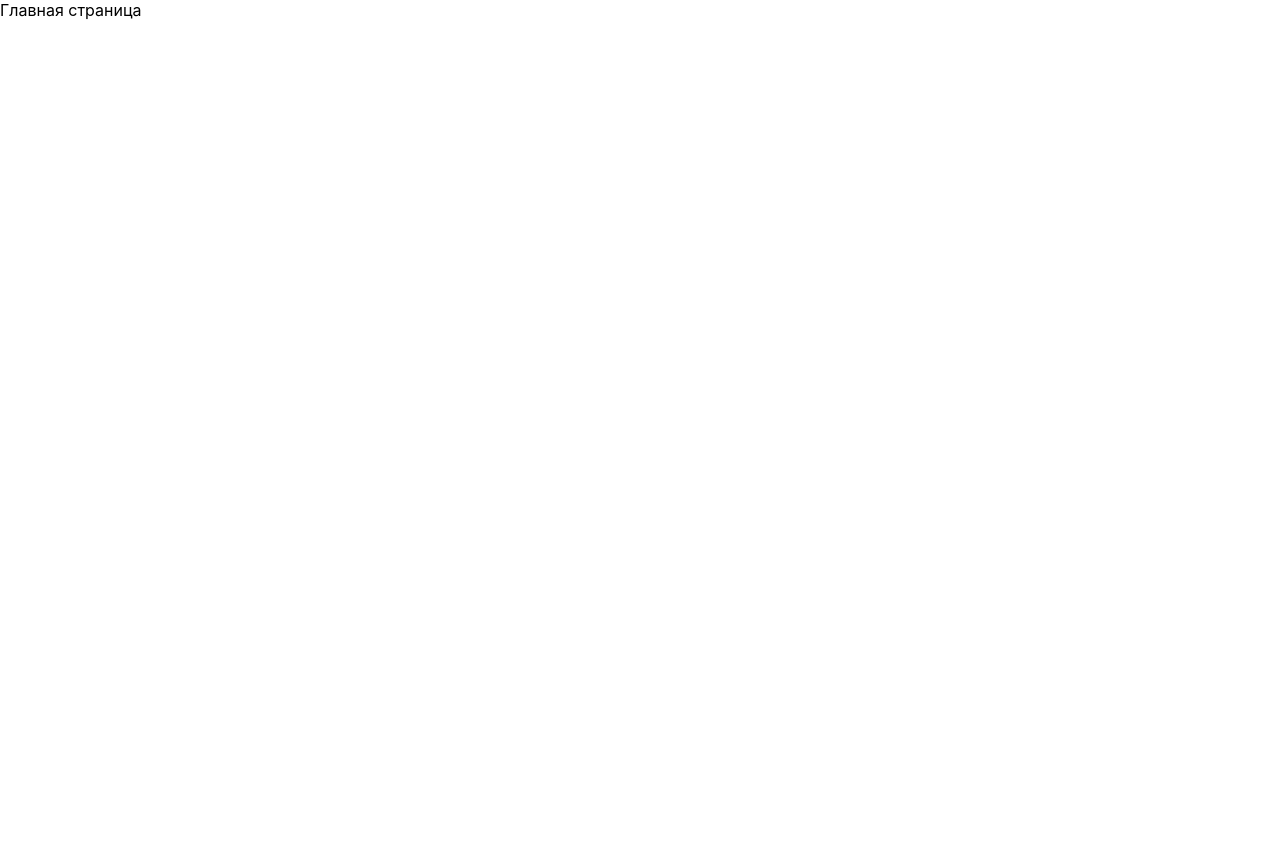
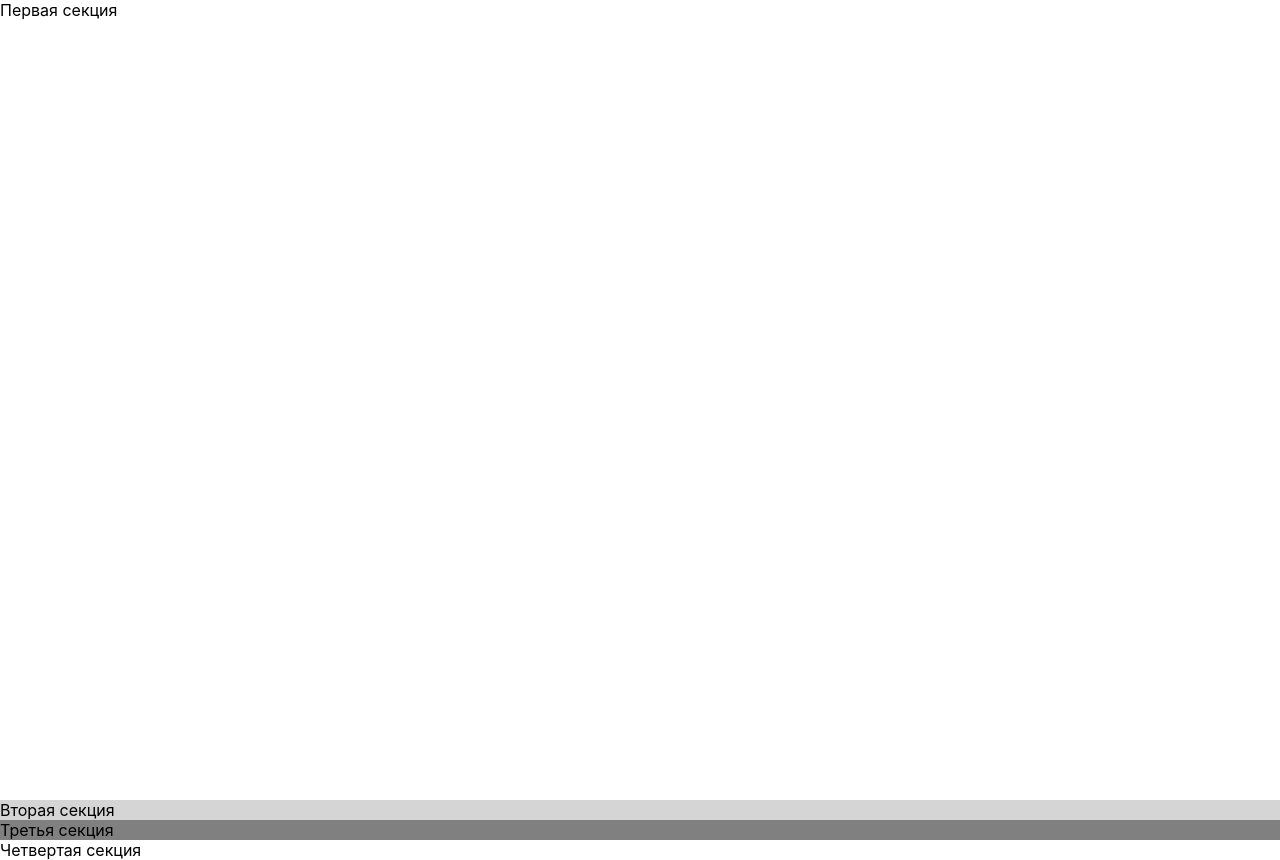
Before and after one commit to nickup8/dyson_app, a React (Create React App) app: page / in a window 1280 px wide. Before the commit the page ends 800 px from the top, so only its background shows below. Built offline with nearby package versions, Linux system fonts and the light colour scheme.

Commit message:
Add sections

```diff
--- a/src/pages/Home/Home.jsx
+++ b/src/pages/Home/Home.jsx
@@ -1,12 +1,19 @@
 import React from "react";
-import "Home.module.sass";
+import "./Home.module.sass";
+import SectionOne from "./Sections/SectionOne/SectionOne";
+import SectionTwo from "./Sections/SectionTwo/SectionTwo";
+import SectionThree from "./Sections/SectionThree/SectionThree";
+import SectionFour from "./Sections/SectionFour/SectionFour";
 
 const Home = () => {
-    return(
-        <div className="home">
-            Главная страница
-        </div>
-    );
-}
+  return (
+    <div className="home">
+      <SectionOne />
+      <SectionTwo />
+      <SectionThree />
+      <SectionFour />
+    </div>
+  );
+};
 
 export default Home;
--- /dev/null
+++ b/src/pages/Home/Sections/SectionFour/SectionFour.jsx
@@ -0,0 +1,8 @@
+import React from "react";
+import style from "./SectionFour.module.sass";
+
+const SectionFour = () => {
+  return <div className={style.sectionFour}>Четвертая секция</div>;
+};
+
+export default SectionFour;
--- /dev/null
+++ b/src/pages/Home/Sections/SectionOne/SectionOne.jsx
@@ -0,0 +1,8 @@
+import React from "react";
+import style from "./SectionOne.module.sass";
+
+const SectionOne = () => {
+  return <div className={style.sectionOne}>Первая секция</div>;
+};
+
+export default SectionOne;
--- /dev/null
+++ b/src/pages/Home/Sections/SectionOne/SectionOne.module.sass
@@ -0,0 +1,2 @@
+.sectionOne
+    height: 100vh
--- /dev/null
+++ b/src/pages/Home/Sections/SectionThree/SectionThree.jsx
@@ -0,0 +1,8 @@
+import React from "react";
+import style from "./SectionThree.module.sass";
+
+const SectionThree = () => {
+  return <div className={style.sectionThree}>Третья секция</div>;
+};
+
+export default SectionThree;
--- /dev/null
+++ b/src/pages/Home/Sections/SectionThree/SectionThree.module.sass
@@ -0,0 +1,2 @@
+.sectionThree
+    background-color: grey
--- /dev/null
+++ b/src/pages/Home/Sections/SectionTwo/SectionTwo.jsx
@@ -0,0 +1,8 @@
+import React from "react";
+import style from "./SectionTwo.module.sass";
+
+const SectionTwo = () => {
+  return <div className={style.sectionTwo}>Вторая секция</div>;
+};
+
+export default SectionTwo;
--- /dev/null
+++ b/src/pages/Home/Sections/SectionTwo/SectionTwo.module.sass
@@ -0,0 +1,2 @@
+.sectionTwo
+    background-color: #d5d5d5
```
Also changed, not shown: src/pages/Home/Sections/SectionFour/SectionFour.module.sass (added).
